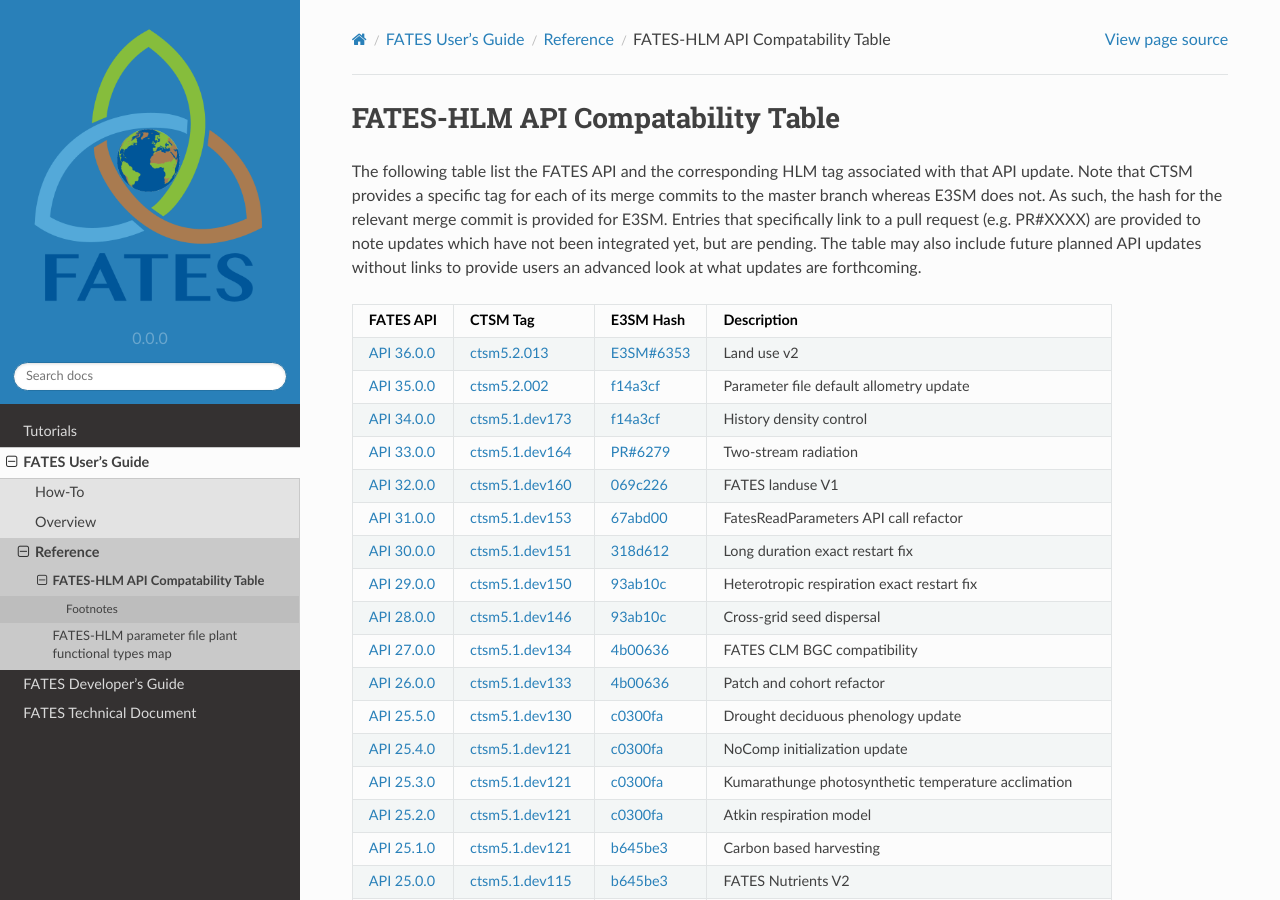
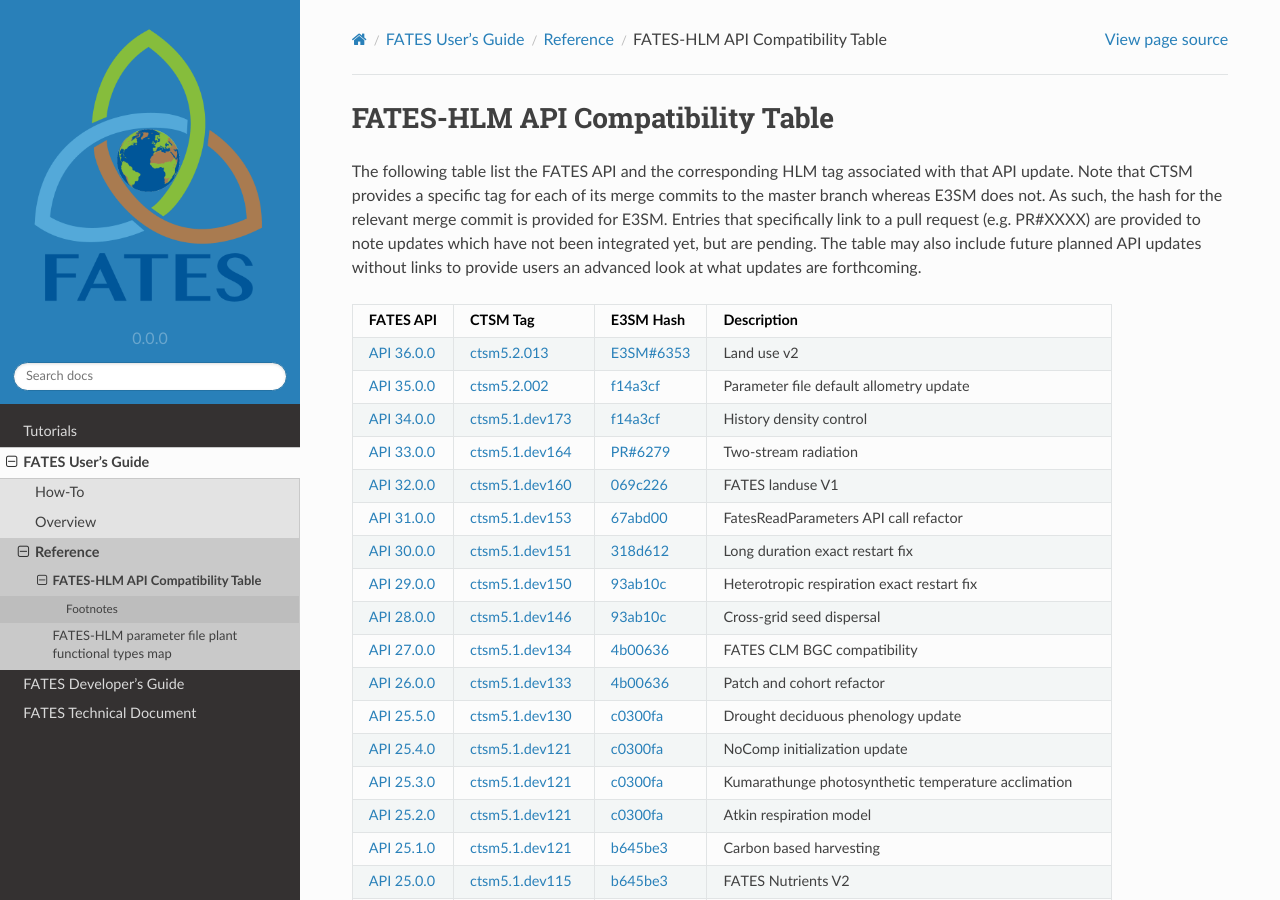
Before and after one commit to NGEET/fates-users-guide, a Sphinx documentation site: the page built from docs/source/user/Table-of-FATES-API-and-HLM-STATUS.md, in a window 1280 px wide and 900 px high. Built offline with Sphinx 7.4.7 and the Read the Docs theme 2.0.0, drawn with Linux system fonts in a browser that asks for light colours.

Commit message:
Fix compatibility typo in the user's guide.

```diff
--- a/docs/source/user/Table-of-FATES-API-and-HLM-STATUS.md
+++ b/docs/source/user/Table-of-FATES-API-and-HLM-STATUS.md
@@ -1,4 +1,4 @@
-# FATES-HLM API Compatability Table
+# FATES-HLM API Compatibility Table
 
 The following table list the FATES API and the corresponding HLM tag associated with that API update.  Note that CTSM provides a specific tag for each of its merge commits to the master branch whereas E3SM does not.  As such, the hash for the relevant merge commit is provided for E3SM.  Entries that specifically link to a pull request (e.g. PR#XXXX) are provided to note updates which have not been integrated yet, but are pending.  The table may also include future planned API updates without links to provide users an advanced look at what updates are forthcoming.
 
--- a/docs/source/user/faq.rst
+++ b/docs/source/user/faq.rst
@@ -64,7 +64,7 @@ See the :doc:`../running-fates-walkthrough` tutorial.  It includes a basic scrip
 
 What version of FATES should I be running?
 ^^^^^^^^^^^^^^^^^^^^^^^^^^^^^^^^^^^^^^^^^^
-*Add a cross-reference here to the hlm-fates compatability table*
+*Add a cross-reference here to the hlm-fates compatibility table*
 
 
 I ran FATES successfully!  How do I view the multiplexed dimensions?
```
Also changed, not shown: docs/source/developer/Tagging-Methodology.md (+1 -1 lines).
